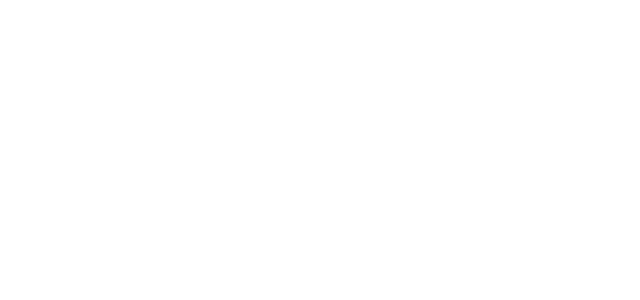
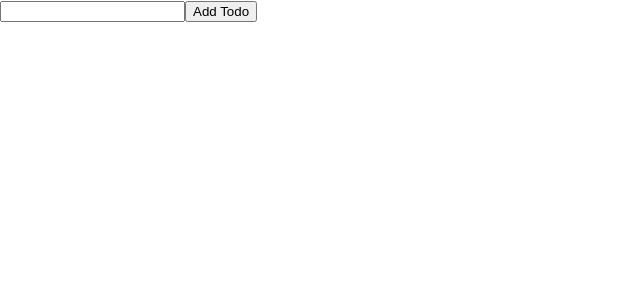
Before and after one commit to katf101/react-mobx-ts-practice, a React (Create React App) app in the folder Simple-Todo-App/: page / in a window 1280 px wide. Shown: the top 300 px of the page, without its empty margins (0-640 px from the left). Built offline with nearby package versions, Linux system fonts and the light colour scheme.

Commit message:
App.tsx TodoInput, TodoList 설정

```diff
--- a/Simple-Todo-App/src/App.tsx
+++ b/Simple-Todo-App/src/App.tsx
@@ -1,5 +1,17 @@
-function App() {
-  return <div className="App"></div>;
-}
+import React from "react";
+import TodoStore from "./stores/TodoStore";
+import TodoInput from "./Todo/TodoInput";
+import TodoList from "./Todo/TodoList";
+
+const todos = new TodoStore();
+
+const App = () => {
+  return (
+    <div>
+      <TodoInput todos={todos} />
+      <TodoList todos={todos} />
+    </div>
+  );
+};
 
 export default App;
```
